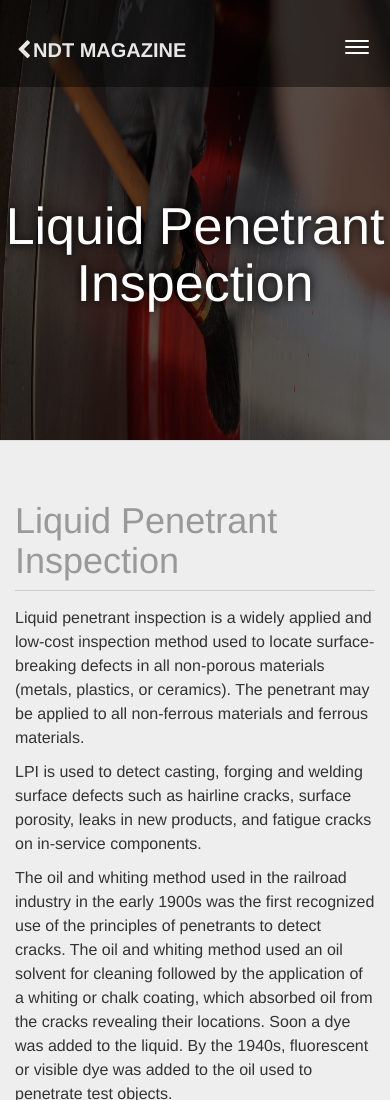
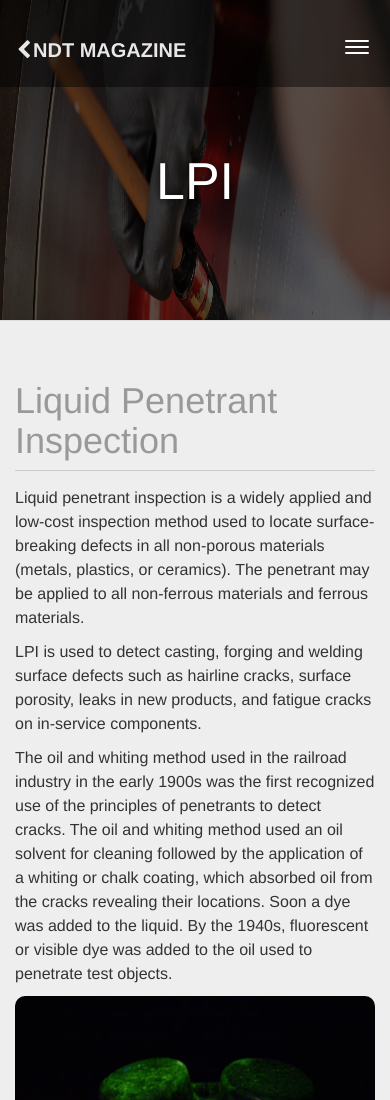
Before and after one commit to mattayre/ndtmag, a plain HTML site: page lpi.html in a window 390 px wide. Shown: the top 1100 px of the page. Drawn offline with Linux system fonts and the light colour scheme; some packages are replaced by stand-ins of ours; a web font is replaced by a local one.

Commit message:
commit24

```diff
--- a/assets/css/myoveride.css
+++ b/assets/css/myoveride.css
@@ -6,3 +6,8 @@
   overflow: hidden;
   display: block;
 }
+@media (max-width: 768px) {
+ .parallax {
+  height: 320px;
+  }
+}
--- a/lpi.html
+++ b/lpi.html
@@ -108,7 +108,7 @@
             <img src="assets/img/pen4.jpg" alt="..." />
         </div>
         <div class="small-info">
-            <h1 style="font-weight:100">Liquid Penetrant Inspection</h1>
+            <h1 style="font-weight:100">LPI</h1>
             <h3></h3>
         </div>
     </div>
```
Also changed, not shown: eddy.html (+1 -1 lines), mpi.html (+1 -1 lines), 3 other files.
